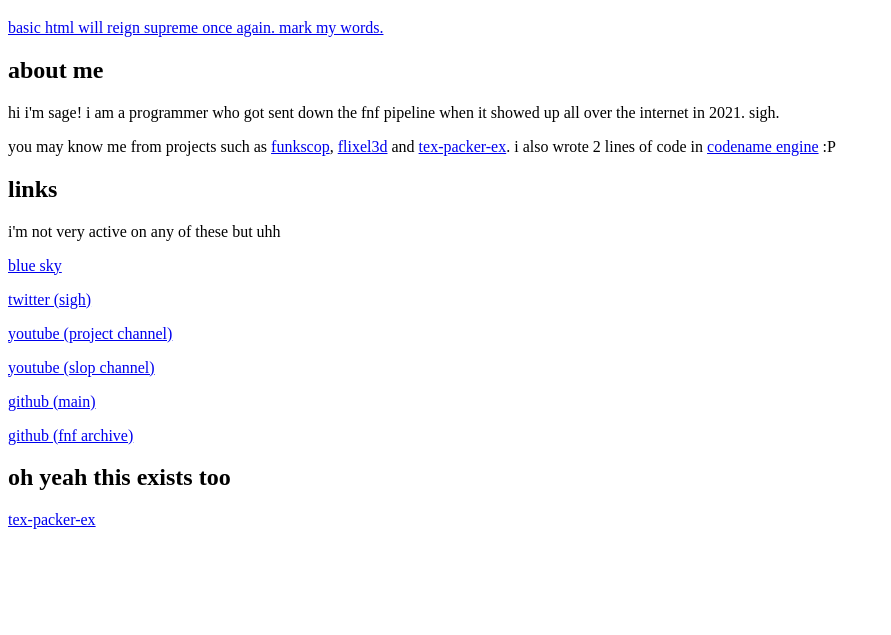
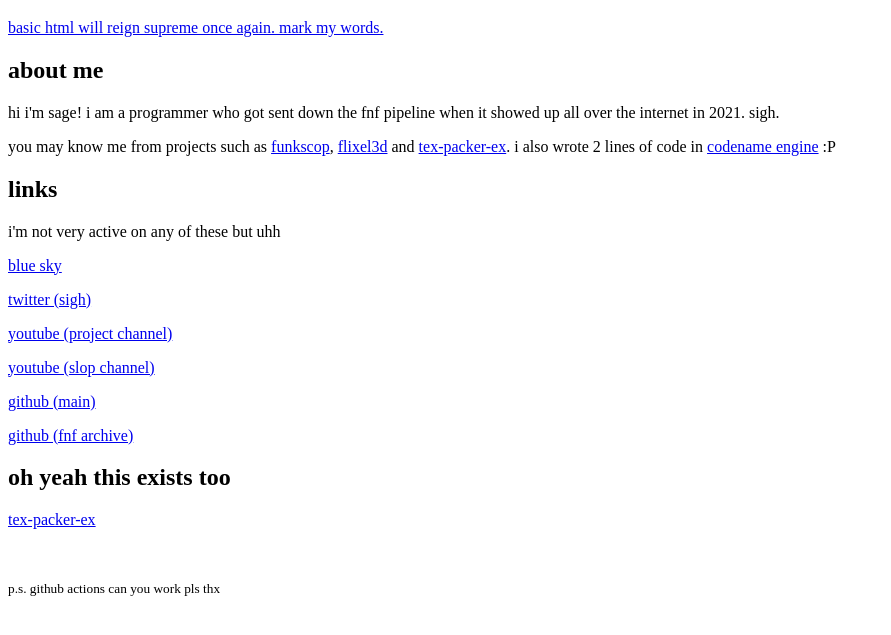
Before and after one commit to StrawberrySage/strawberrysage.github.io, a plain HTML site: page index.html in a window 1280 px wide. Shown: the part 61-696 px from the top of the page, without its empty margins (0-891 px from the left). Drawn offline with Linux system fonts and the light colour scheme.

Commit message:
github actions please cut back on the weed

```diff
--- a/index.html
+++ b/index.html
@@ -19,5 +19,7 @@
         <p><a href="https://www.github.com/strawberrysage"><div class="button link">github (fnf archive)</div></a></p>
         <h2>oh yeah this exists too</h2>
         <p><a href="tex-packer-ex">tex-packer-ex</a></p>
+        <br>
+        <p><small>p.s. github actions can you work pls thx</small></p>
     </body>
 </html>
```
